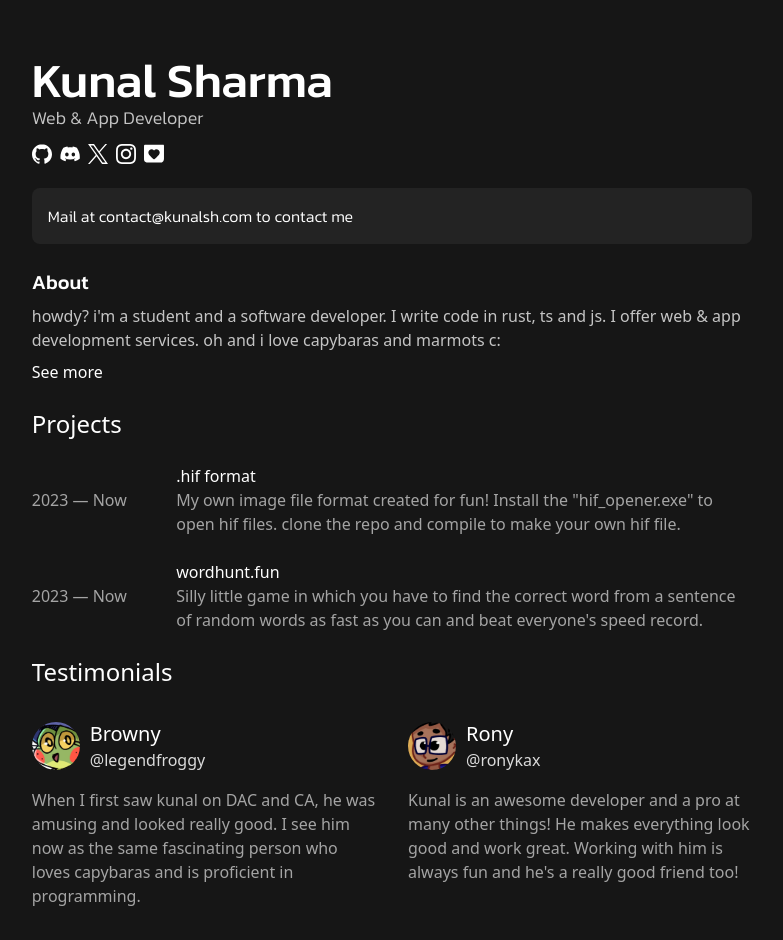
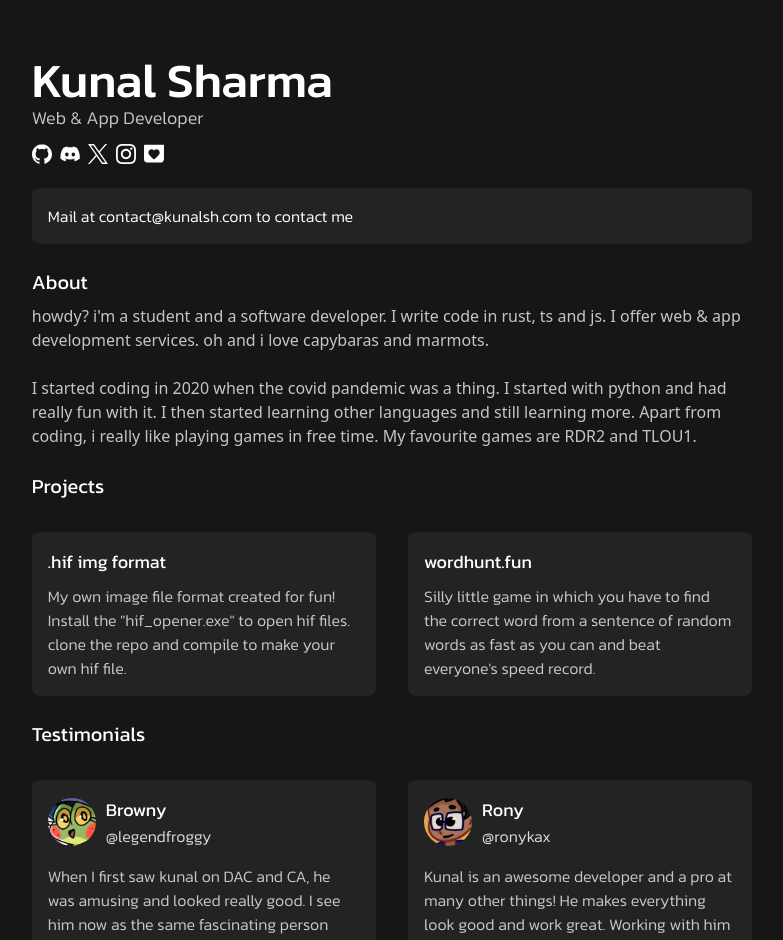
Before and after one commit to kxnalpk/kunalsh.com, a Nuxt app: page / in a window 1280 px wide. Shown: the top 940 px of the page, without its empty margins (248-1031 px from the left). Built offline with nearby package versions, Linux system fonts and the light colour scheme.

Commit message:
Footer Yes

```diff
--- a/app.vue
+++ b/app.vue
@@ -2,7 +2,7 @@
 useSeoMeta({
   title: 'Kunal Sharma',
   keywords: "kunalsmh",
-  themeColor: "#574585",
+  themeColor: "#ffffff",
   ogSiteName: "kunalsmh",
   ogUrl: "https://kunalsh.com",
   ogTitle: 'Kunal Sharma',
@@ -12,11 +12,12 @@ useSeoMeta({
 </script>
 
 <template>
-  <main class="items-stretch max-w-wrapper py-8 px-4 m-auto flex flex-col justify-center">
+  <main class="items-stretch max-w-wrapper pt-8 px-4 m-auto flex flex-col justify-center">
     <Header />
     <About />
     <Projects />
     <Testimonials />
+    <Footer />
   </main>
 
 </template>
--- a/components/About.vue
+++ b/components/About.vue
@@ -1,28 +1,10 @@
-<script lang="ts">
-export default {
-  data() {
-    return {
-      seeMore: false,
-    };
-  },
-};
-</script>
-
 <template>
   <header class="mt-6">
-    <h1 class="text-white text-xl font-kanit font-medium">About</h1>
+    <h1 class="text-white text-xl font-kanit font-normal">About</h1>
     <p class="mt-2 text-white opacity-75 font-rubik font-normal">howdy? i'm a student and a software
       developer. I write code in rust, ts and js. I offer web & app development services. oh and i love capybaras and
-      marmots c:</p>
-
-    <div v-if="seeMore">
-        <br>
-      <p class="text-white opacity-75">I started coding in 2020 when the covid pandemic was a thing. I started with python and had really fun with it. I then started learning other languages and still learning more. Apart from coding, i really like playing games in free time. My favourite games are RDR2 and TLOU1.</p>
-    </div>
-
-    <button class="text-white hover:underline hover:underline-offset-4 mt-2 hover:opacity-90 transition-all ease-in" @click="seeMore = !seeMore">
-      {{ seeMore ? 'See less' : 'See more' }}
-    </button>
-
+      marmots.<br><br>I started coding in 2020 when the covid pandemic was a thing. I started with python and had really fun with
+      it. I then started learning other languages and still learning more. Apart from coding, i really like playing games
+      in free time. My favourite games are RDR2 and TLOU1.</p>
   </header>
 </template>
--- /dev/null
+++ b/components/Footer.vue
@@ -0,0 +1,5 @@
+<template>
+    <div>
+        <h1 class="text-white opacity-30 text-sm font-kanit text-light py-8">&copy; 2024 Kunalsmh.com. All rights reserved.</h1>
+    </div>
+</template>
--- a/components/Projects.vue
+++ b/components/Projects.vue
@@ -4,16 +4,12 @@ export default {
         return {
             projects: [
                 {
-                    title: ".hif format",
-                    des: "My own image file format created for fun! Install the \"hif_opener.exe\" to open hif files. clone the repo and compile to make your own hif file.",
-                    url: "https://github.com/kunalsmh/.hif/",
-                    timeline: "2023 — Now",
+                    name: ".hif img format",
+                    text: "My own image file format created for fun! Install the \"hif_opener.exe\" to open hif files. clone the repo and compile to make your own hif file.",
                 },
                 {
-                    title: "wordhunt.fun",
-                    des: "Silly little game in which you have to find the correct word from a sentence of random words as fast as you can and beat everyone's speed record.",
-                    url: "https://github.com/kunalsmh/wordhunt.fun/",
-                    timeline: "2023 — Now",
+                    name: "wordhunt.fun",
+                    text: "Silly little game in which you have to find the correct word from a sentence of random words as fast as you can and beat everyone's speed record."
                 }
             ]
         };
@@ -22,17 +18,15 @@ export default {
 </script>
 
 <template>
-    <div class="font-rubik w-full">
-        <h1 class="text-white text-2xl mt-6">Projects</h1>
-
-        <div v-for="(project, index) in projects" :key="index" class="items-center justify-between mt-6 flex gap-8">
-            <div class="flex flex-row items-center gap-2.5">
-                <h1 class="text-cg-3 text-base font-medium">{{ project.timeline }}</h1>
-            </div>
-            <div class="max-w-xl">
-                <a :href="project.url" class=" text-white hover:underline hover:underline-offset-4">{{ project.title }}</a>
-                <p class="text-cg-3">{{ project.des }}</p>
-            </div>
+    <div class="w-full grid grid-cols-1 gap-8 sm:grid-cols-2">
+      <h1 class="text-white font-kanit text-xl font-normal mt-6 col-span-full">Projects</h1>
+      <div v-for="(project, index) in projects" :key="index" class="bg-cg-2 p-4 flex flex-col gap-8 rounded-lg">
+        <div class="flex flex-row items-center gap-2.5">
+          <header class="flex flex-col">
+            <h1 class="text-white text-lg font-kanit font-normal">{{ project.name }}</h1>
+          </header>
         </div>
+        <p class="text-white font-kanit font-light opacity-75 mt-[-1.5rem]">{{ project.text }}</p>
+      </div>
     </div>
-</template>
+  </template>
--- a/components/Testimonials.vue
+++ b/components/Testimonials.vue
@@ -6,13 +6,13 @@ export default {
                 {
                     name: "Browny",
                     username: "@legendfroggy",
-                    text: "When I first saw kunal on DAC and CA, he was amusing and looked really good. I see him now as the same fascinating person who loves capybaras and is proficient in programming.",
+                    text: "When I first saw kunal on DAC and CA, he was amusing and looked really good. I see him now as the same fascinating person who loves capybaras and programming.",
                     img: "/images/testimonials/browny.png",
                 },
                 {
                     name: "Rony",
                     username: "@ronykax",
-                    text: "Kunal is an awesome developer and a pro at many other things! He makes everything look good and work great. Working with him is always fun and he's a really good friend too!",
+                    text: "Kunal is an awesome developer and a pro at many other things! He makes everything look good and work great. Working with him is always fun and he's a really good.",
                     img: "/images/testimonials/rony.png",
                 },
                 {
@@ -24,7 +24,7 @@ export default {
                 {
                     name: "Polycord",
                     username: "@polycord",
-                    text: "Kunal is an amazing UI/UX designer and developer! He does the job in a fast speed and comes out perfect every time. I can trust him with anything and he’s also a good friend!",
+                    text: "Kunal is an amazing UI/UX designer and developer! He does the job in a fast speed and comes out perfect every time. I can trust him with anything and he’s also a good guy!",
                     img: "/images/testimonials/polycord.png"
                 }
             ]
@@ -35,16 +35,16 @@ export default {
 
 <template>
     <div class="font-rubik w-full grid grid-cols-1 gap-8 sm:grid-cols-2">
-      <h1 class="text-white text-2xl mt-6 col-span-full">Testimonials</h1>
-      <div v-for="(testimonial, index) in testimonials" :key="index" class="flex flex-col gap-8 rounded-lg">
+      <h1 class="text-white text-xl font-kanit text-normal mt-6 col-span-full">Testimonials</h1>
+      <div v-for="(testimonial, index) in testimonials" :key="index" class="g-cg-2 p-4 bg-cg-2 flex flex-col gap-8 rounded-lg">
         <div class="flex flex-row items-center gap-2.5">
           <NuxtImg class="w-12 rounded-full" :src="testimonial.img" />
           <header class="flex flex-col">
-            <h1 class="text-white text-xl font-inter font-medium">{{ testimonial.name }}</h1>
-            <p class="text-cg-4">{{ testimonial.username }}</p>
+            <h1 class="text-white text-lg font-kanit font-normal">{{ testimonial.name }}</h1>
+            <p class="text-cg-4 font-kanit font-light">{{ testimonial.username }}</p>
           </header>
         </div>
-        <p class="text-cg-3 mt-[-1rem]">{{ testimonial.text }}</p>
+        <p class="text-white font-kanit font-light opacity-75 text-base mt-[-1rem]">{{ testimonial.text }}</p>
       </div>
     </div>
   </template>
```
